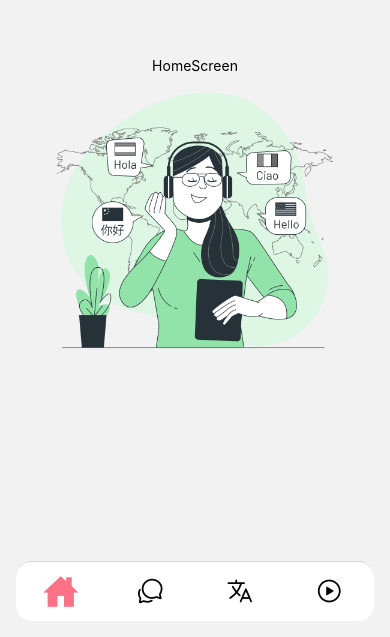
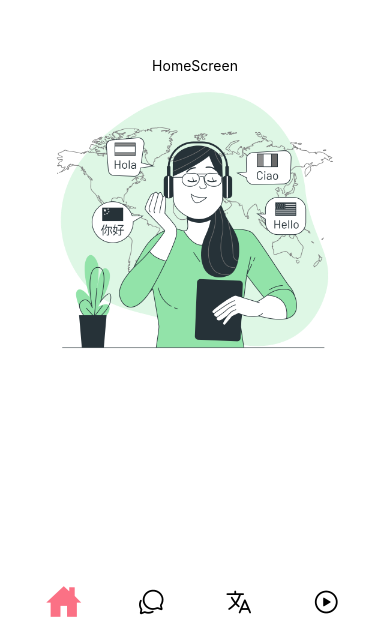
Before and after one commit to alrayhan587/TheSpiceApp, a React Native app: screen /Root in a window 390 px wide. Shown: the part 207-844 px from the top of the page. Built offline with nearby package versions, Linux system fonts and the light colour scheme.

Commit message:
Update3time

```diff
--- a/Navigation/Tab_navigation.js
+++ b/Navigation/Tab_navigation.js
@@ -22,14 +22,17 @@ const Tab_navigation = () => {
                     tabBarActiveTintColor: "black",
                     tabBarInactiveTintColor: "gray",
                     tabBarStyle: {
-                        height: 60,
+                        height: 50,
                         position: 'absolute',
-                        bottom: 16,
-                        left: 16,
-                        right: 16,
-                        borderRadius: 16
-                    }
-
+                        bottom: 10,
+                        left: 20,
+                        right: 20,
+                        borderRadius: 16,
+                        elevation: 0,
+                        // borderWidth:0,
+                        borderBottomWidth: 0,
+                        borderTopWidth: 0,
+                    },
                 }}
             >
                 <Tab.Screen name="Home" options={{ headerShown: false, tabBarIcon: ({ color, size, focused }) => (<Icon name={focused ? "home-sharp" : "home-outline"} size={focused ? 35 : 28} color={focused ? "#fb7185" : "black"} />) }} component={HomeScreen} />
--- a/Screens/ConversationScreen.js
+++ b/Screens/ConversationScreen.js
@@ -3,7 +3,7 @@ import React from 'react'
 
 const ConversationScreen = () => {
   return (
-    <View className="flex-1 justify-center items-center">
+    <View className="flex-1 justify-center items-center bg-white">
       <Text>ConversationScreen</Text>
       <Image source={require('./Assets/Learninglanguagescuate.png')} style={{ width: 300, height: 300 }} />
     </View>
--- a/Screens/HomeScreen.js
+++ b/Screens/HomeScreen.js
@@ -3,7 +3,7 @@ import React from 'react'
 
 const HomeScreen = () => {
   return (
-    <View className="flex-1 justify-center items-center">
+    <View className="flex-1 justify-center items-center bg-white">
       <Text className="">HomeScreen</Text>
       <Image source={require('./Assets/LearningLanguagesBro.png')} style={{ width: 300, height: 300 }} />
     </View>
--- a/Screens/LearningPath.js
+++ b/Screens/LearningPath.js
@@ -3,7 +3,7 @@ import React from 'react'
 
 const LearningPath = () => {
   return (
-    <View className="flex-1 justify-center items-center">
+    <View className="flex-1 justify-center items-center bg-white">
       <Text>LearningPath</Text>
       <Image source={require('./Assets/Learninglanguages-amico.png')} style={{ width: 300, height: 300 }} />
     </View>
--- a/Screens/VideoScreen.js
+++ b/Screens/VideoScreen.js
@@ -3,7 +3,7 @@ import React from 'react'
 
 const VideoScreen = () => {
   return (
-    <View className="flex-1 justify-center items-center">
+    <View className="flex-1 justify-center items-center bg-white">
       <Text>VideoScreen</Text>
       <Image source={require('./Assets/Learninglanguages-rafiki.png')} style={{ width: 300, height: 300 }} />
     </View>
--- a/package.json
+++ b/package.json
@@ -18,6 +18,7 @@
     "nativewind": "^2.0.11",
     "react": "18.2.0",
     "react-native": "0.73.6",
+    "react-native-gifted-chat": "^2.4.0",
     "react-native-safe-area-context": "^4.9.0",
     "react-native-screens": "^3.29.0",
     "react-native-vector-icons": "^10.0.3"
```
Also changed, not shown: 1 other file (tests, documents, lock files or other folders).
